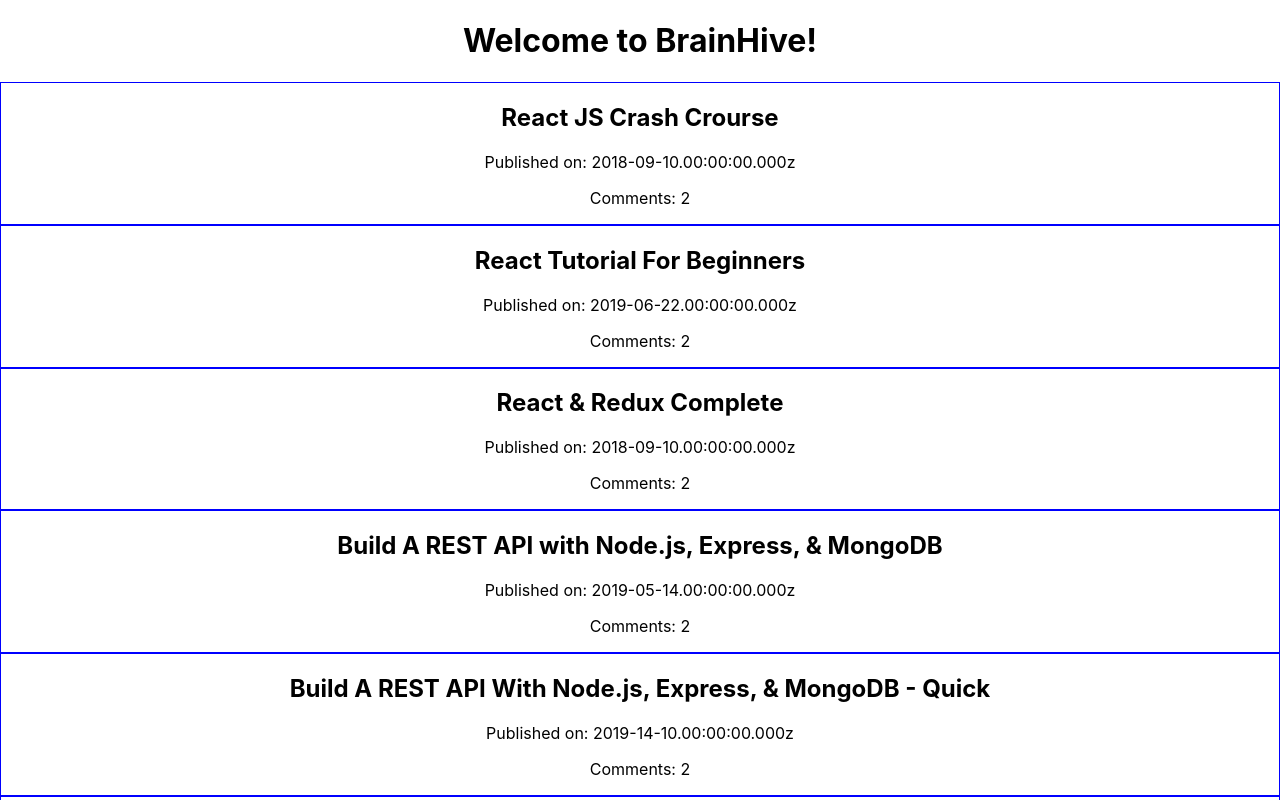
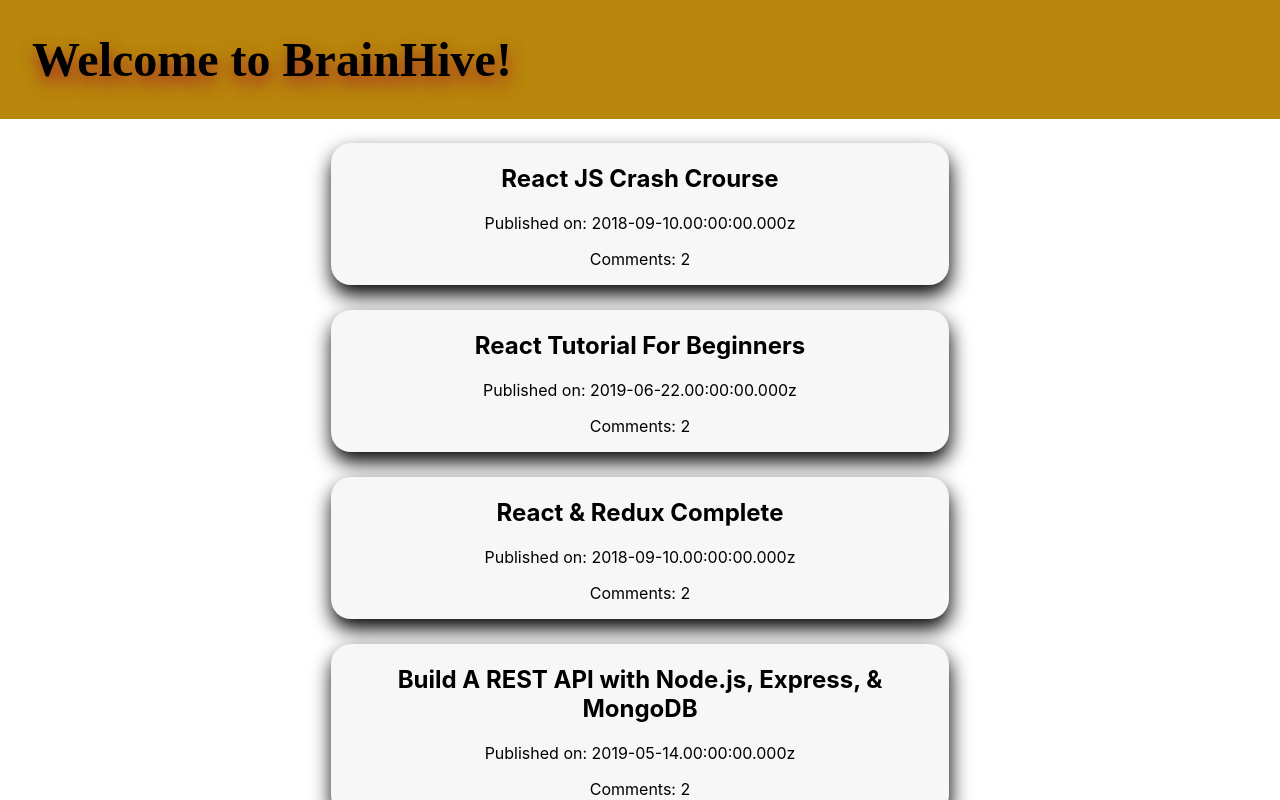
Before and after one commit to cxiong03/beehive, a React (Create React App) app: page / in a window 1280 px wide. Shown: the top 800 px of the page. Built offline with nearby package versions, Linux system fonts and the light colour scheme.

Commit message:
added css to resource list and app.js

```diff
--- a/src/App.css
+++ b/src/App.css
@@ -38,5 +38,37 @@
 }
 
 .box {
-  border: 1px solid blue;
+  border: 1px solid #f6f6f6f6;
+  border-bottom-width: 0;
+  border-radius: 20px;
+  box-shadow: 1px 10px 20px #000000;
+  margin-bottom: 25px;
+  max-width: 600px;
+  width: 80%;
+  padding: 0 8px;
+  background-color: #f7f7f7;
 }
+
+.resourceList {
+  margin: 0 8%;
+  display: flex;
+  flex-direction: row;
+  flex-wrap: wrap;
+  justify-content: space-around;
+}
+
+.header {
+  display: flex;
+  padding-left: 2rem;
+  margin-bottom: 1.5rem;
+  background-color: darkgoldenrod;
+
+}
+
+.title {
+  font-size: 3rem;
+  font-family: cursive;
+  font-weight: bold;
+  text-shadow: 1px 8px 16px brown;
+  color: black;
+}
--- a/src/App.js
+++ b/src/App.js
@@ -21,11 +21,10 @@ class App extends Component {
   render() {
     return (
       <div className="App">
-        <h1>Welcome to BrainHive!</h1>
-        {this.renderPosts()}
-        {/* {<Resource resource={this.resource[0]} />}
-        {<Resource resource={this.resource[1]} />}
-        {<Resource resource={this.resource} />} */}
+        <div className="header">
+          <h1 className="title">Welcome to BrainHive!</h1>
+        </div>
+        <div className="resourceList">{this.renderPosts()}</div>
       </div>
     );
   }
```
